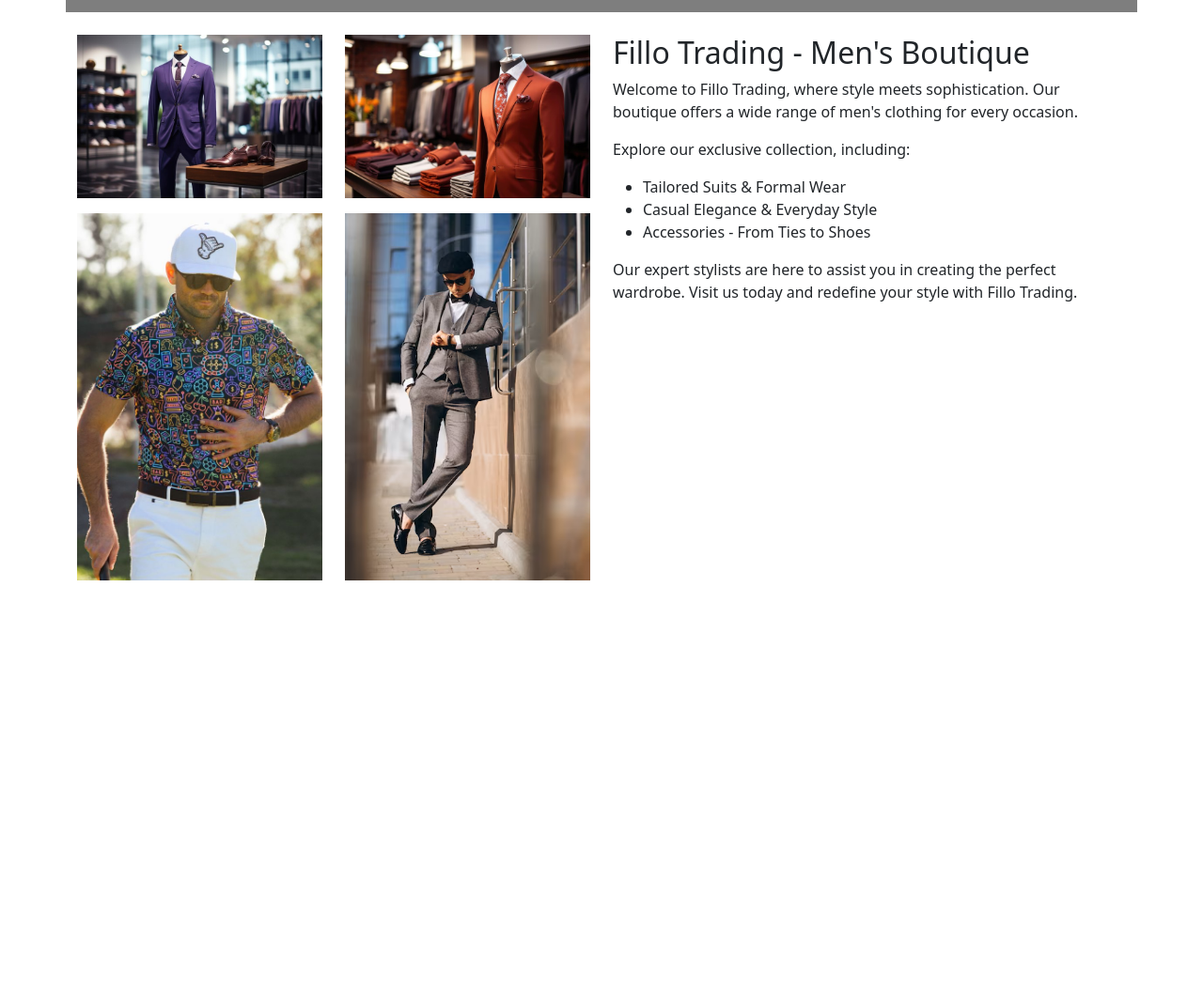
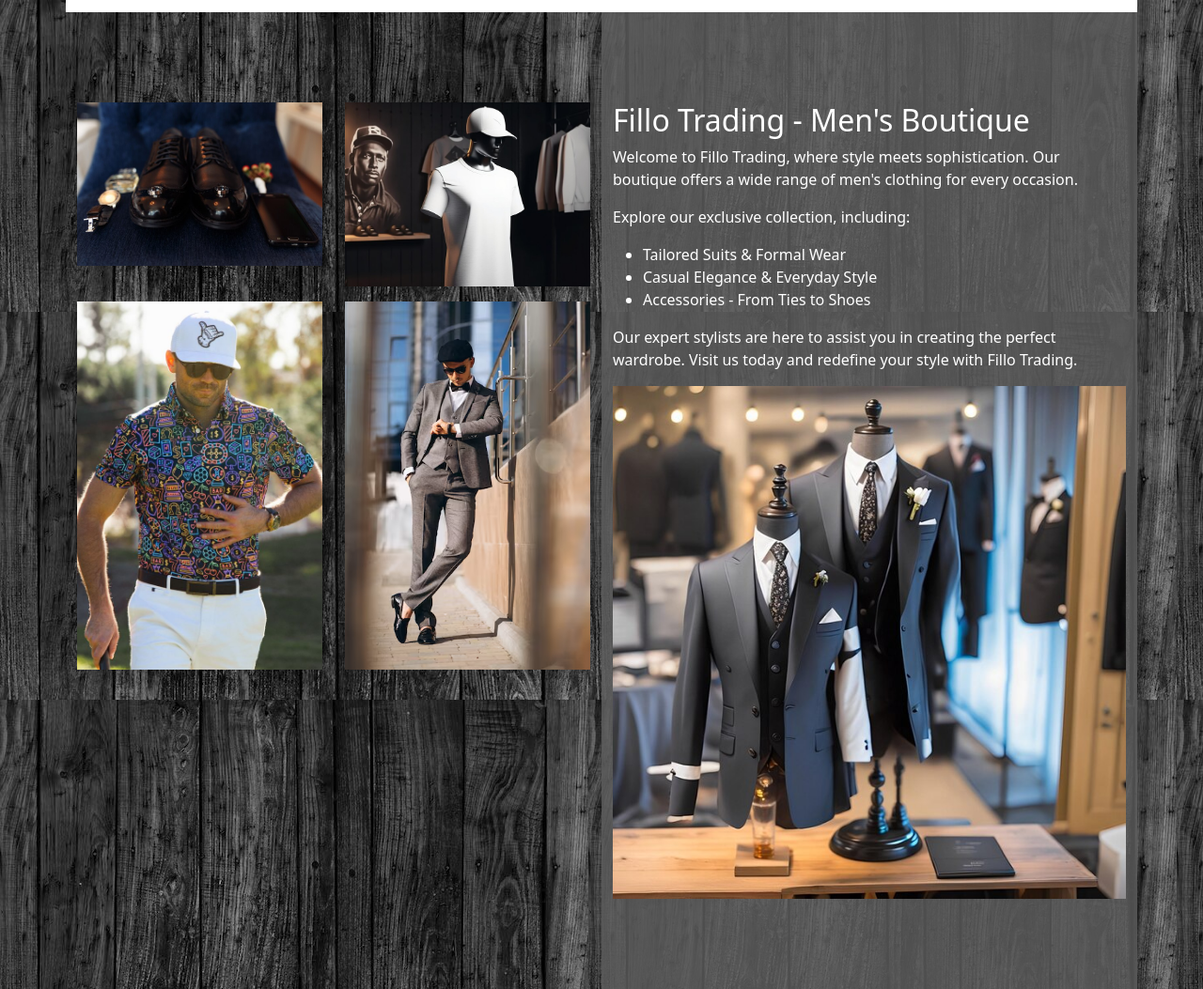
Before and after one commit to Khutso70/filloTrading, a plain HTML site: page index.html in a window 1280 px wide. Shown: the part 907-1960 px from the top of the page at 94% size. Before the commit the page ends 1744 px from the top, so only its background shows below. Drawn offline with nearby package versions, Linux system fonts and the light colour scheme.

Commit message:
Add files via upload

```diff
--- a/index.html
+++ b/index.html
@@ -33,10 +33,10 @@
             <img src="Images/men39s-apparel-boutique-ai_894067-8554.jpg" class="d-block " alt="...">
           </div>
           <div class="carousel-item "data-bs-interval="3000">
-            <img src="Images/flatlay-view-businessman-arranging-his-belongings_53876-139615.jpg" class="d-block " alt="...">
+            <img src="Images/classic-suit-clothing-store-ai_894067-7230.jpg" class="d-block " alt="...">
           </div>
           <div class="carousel-item" data-bs-interval="3000">
-            <img src="Images/mannequin-with-tie-front-it_849761-1558 (1).jpg" class="d-block " alt="...">
+            <img src="Images/fashionable-mens-suits-clothing-collection-ai-generated_860599-4346.jpg" class="d-block " alt="...">
           </div>
         </div>
             <div class="hero-text ">
@@ -70,20 +70,20 @@
         </div>
       </div>
 </section>
-<section class="container-fluid" id="gallery">
+<section class="container-fluid " id="gallery">
 
-<div class="container mt-4">
+<div class="container ">
     <div class="row">
-        <div class="col-md-6 col-sm-10">
-            <div class="row no-gutters">
+        <div class="col-md-6 col-sm-10 mt-5">
+            <div class="row no-gutters mt-5">
                 <div class="col-6 mb-3">
                     <div class="gallery">
-                        <img src="Images/fashionable-mens-suits-clothing-collection-ai-generated_860599-4353.jpg" data-toggle="modal" data-target="#image1" alt="Image 1">
+                        <img src="Images/accessories-groom-shoes-boutonniere-phone-parfum-clock_8353-8008.jpg" data-toggle="modal" data-target="#image1" alt="Image 1">
                     </div>
                 </div>
                 <div class="col-6 mb-3">
                     <div class="gallery">
-                        <img src="Images/fashionable-mens-suits-clothing-collection-ai-generated_860599-4346.jpg" data-toggle="modal" data-target="#image2" alt="Image 2">
+                        <img src="Images/white-tshirt-mockup-mannequin-hip-hop-background_731930-8807.jpg" data-toggle="modal" data-target="#image2" alt="Image 2">
                     </div>
                 </div>
                 <div class="col-6 mb-3">
@@ -98,8 +98,8 @@
                 </div>
             </div>
         </div>
-        <div class="col-md-6 col-sm-10">
-            <div class="description">
+        <div class="col-md-6 col-sm-10 colNum2 py-5" >
+            <div class="description py-5">
                 <h2>Fillo Trading - Men's Boutique</h2>
                 <p>Welcome to Fillo Trading, where style meets sophistication. Our boutique offers a wide range of men's clothing for every occasion.</p>
                 <p>Explore our exclusive collection, including:</p>
@@ -109,7 +109,8 @@
                     <li>Accessories - From Ties to Shoes</li>
                 </ul>
                 <p>Our expert stylists are here to assist you in creating the perfect wardrobe. Visit us today and redefine your style with Fillo Trading.</p>
-            </div>
+           <img src="Images/mannequin-with-tie-front-it_849761-1558 (1).jpg" alt="">
+         </div>
         </div>
     </div>
 </div>
--- a/styles.css
+++ b/styles.css
@@ -1,9 +1,12 @@
 @import url('https://fonts.googleapis.com/css2?family=Bebas+Neue&family=EB+Garamond:ital,wght@1,600&display=swap');
 
-.container-fluid{
+body{
 
-  background: #010f3f;
-}
+
+    background:url(Images/wooden-texture_1194-5742.jpg);
+
+ }
+
 #carouselExampleSlidesOnly img{
 
     height: 100vh !important;
@@ -47,12 +50,9 @@
 #about{
 
     position: relative;
-    background: #7e7e7e;
+    background: #ffffff;
     z-index: 99;
     margin-top: -5%;
-}
- #gallery{
-   background: #ffffff;
 }
 
 .gallery img {
@@ -66,9 +66,16 @@
     transform: scale(1.1);
 }
 
+.colNum2{
+    background-color: #5f5f5fd0;
+    color: #ffffff;
+}
+
+.description img{
 
 
-
+width: 100%;
+}
 @media only screen and (min-width: 700px) {
     .container-fluid{height: 100vh !important;
     }
@@ -86,6 +93,6 @@
     }
 .container-fluid{
         height: 50vh;
-         background: #010f3f;
+
      }
 }
```
Also changed, not shown: Images/accessories-groom-shoes-boutonniere-phone-parfum-clock_8353-8008.jpg (added), Images/blank-black-wooden-textured-mobile-wallpaper-background_53876-160541.avif (added), Images/business-man-accesories-concept_772702-389.jpg (added), Images/classic-suit-clothing-store-ai_894067-7230.jpg (added), Images/part-black-white-portrait-male-suit-dark-grey-background_613910-14160.jpg (added), Images/white-tshirt-mockup-mannequin-hip-hop-background_731930-8807.jpg (added), Images/wooden-texture_1194-5742.avif (added), Images/wooden-texture_1194-5742.jpg (added).
